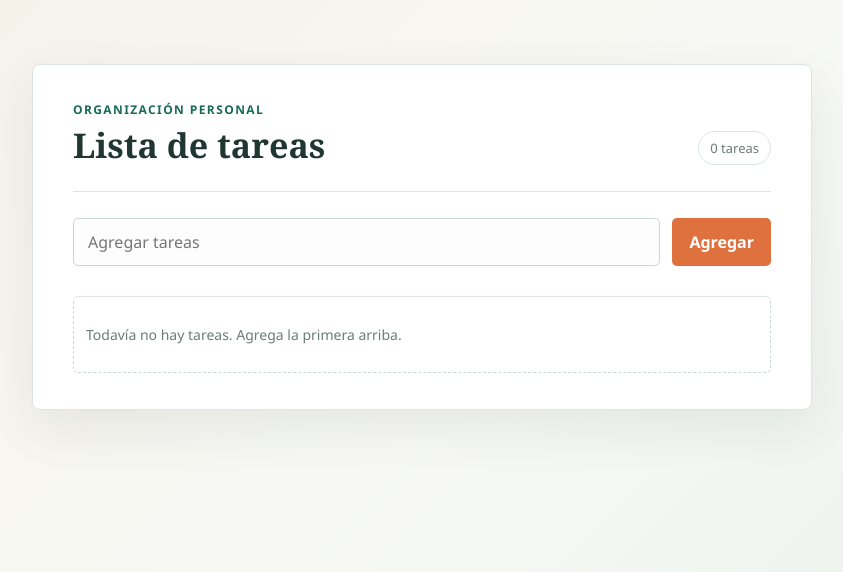
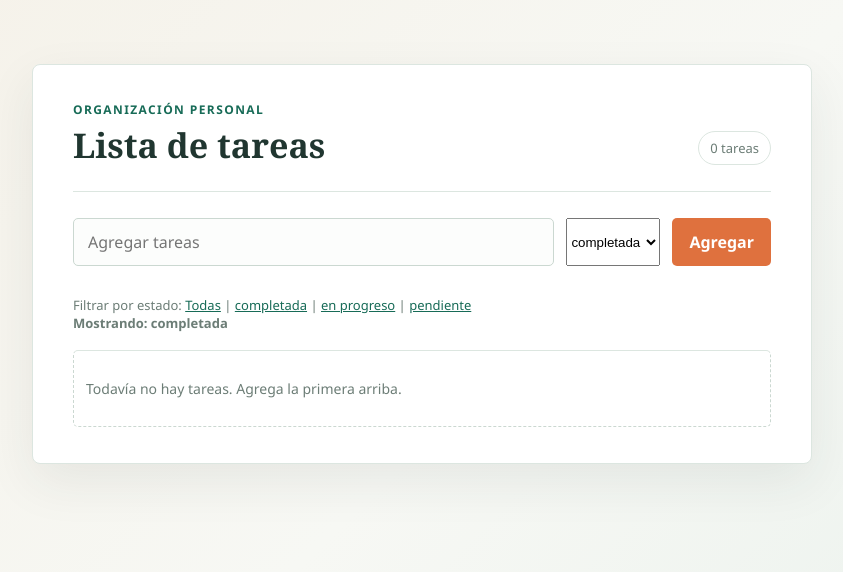
Before and after one commit to Stevensgm/mini-proyecto-tareas, a Flask app: page /?estado=completada in a window 1280 px wide. Shown: the top 572 px of the page, without its empty margins (218-1061 px from the left). Run offline with Flask 3, Linux system fonts and the light colour scheme; data that the repository does not hold is empty; some libraries are stand-ins or nearby versions.

Commit message:
Agrega filtro de tareas por estado (endpoint, logica y pruebas unitarias)

```diff
--- a/app.py
+++ b/app.py
@@ -10,6 +10,27 @@ DB_HOST = os.environ.get("DB_HOST", "db")
 DB_NAME = os.environ.get("DB_NAME", "tareas_db")
 DB_USER = os.environ.get("DB_USER", "tareas_user")
 DB_PASSWORD = os.environ.get("DB_PASSWORD", "tareas_pass")
+
+# Estados válidos que puede tener una tarea.
+ESTADOS_VALIDOS = {"pendiente", "en_progreso", "completada"}
+ESTADO_POR_DEFECTO = "pendiente"
+
+
+def filtrar_tareas_por_estado(tareas, estado):
+    """Filtra una lista de tareas por su estado.
+
+    Es una función pura (no toca la base de datos ni Flask), para poder
+    probarla de forma aislada con una prueba unitaria.
+
+    - Si 'estado' es None, cadena vacía o no es uno de los
+      ESTADOS_VALIDOS, se devuelve la lista completa sin filtrar
+      (equivale a "mostrar todas").
+    - Si 'estado' es válido, se devuelven solo las tareas cuyo campo
+      'estado' coincide exactamente.
+    """
+    if not estado or estado not in ESTADOS_VALIDOS:
+        return list(tareas)
+    return [tarea for tarea in tareas if tarea["estado"] == estado]
 
 
 def get_connection():
@@ -32,23 +53,61 @@ def get_connection():
 
 @app.route("/")
 def index():
+    estado = request.args.get("estado")
+
     conn = get_connection()
     cur = conn.cursor()
-    cur.execute("SELECT id, tarea FROM tareas ORDER BY id")
+    cur.execute("SELECT id, tarea, estado FROM tareas ORDER BY id")
     tareas = cur.fetchall()
     cur.close()
     conn.close()
-    return render_template("index.html", tareas=tareas)
+
+    tareas_filtradas = filtrar_tareas_por_estado(tareas, estado)
+    return render_template(
+        "index.html",
+        tareas=tareas_filtradas,
+        estado_actual=estado,
+        estados_validos=sorted(ESTADOS_VALIDOS),
+    )
+
+
+@app.route("/api/tareas")
+def api_tareas():
+    """Endpoint de la funcionalidad 'Filtro por estado'.
+
+    GET /api/tareas            -> todas las tareas, en JSON.
+    GET /api/tareas?estado=X   -> solo las tareas con estado == X.
+    """
+    estado = request.args.get("estado")
+
+    conn = get_connection()
+    cur = conn.cursor()
+    cur.execute("SELECT id, tarea, estado FROM tareas ORDER BY id")
+    tareas = cur.fetchall()
+    cur.close()
+    conn.close()
+
+    tareas_filtradas = filtrar_tareas_por_estado(tareas, estado)
+    return {
+        "estado_filtro": estado if estado in ESTADOS_VALIDOS else None,
+        "total": len(tareas_filtradas),
+        "tareas": [dict(t) for t in tareas_filtradas],
+    }
 
 
 @app.route("/crear", methods=["POST"])
 def crear():
     tarea = request.form["tarea"].strip()
+    estado = request.form.get("estado", ESTADO_POR_DEFECTO)
+    if estado not in ESTADOS_VALIDOS:
+        estado = ESTADO_POR_DEFECTO
 
     if tarea:
         conn = get_connection()
         cur = conn.cursor()
-        cur.execute("INSERT INTO tareas (tarea) VALUES (%s)", (tarea,))
+        cur.execute(
+            "INSERT INTO tareas (tarea, estado) VALUES (%s, %s)", (tarea, estado)
+        )
         conn.commit()
         cur.close()
         conn.close()
@@ -63,14 +122,20 @@ def editar(id):
 
     if request.method == "POST":
         tarea = request.form["tarea"].strip()
+        estado = request.form.get("estado", ESTADO_POR_DEFECTO)
+        if estado not in ESTADOS_VALIDOS:
+            estado = ESTADO_POR_DEFECTO
         if tarea:
-            cur.execute("UPDATE tareas SET tarea = %s WHERE id = %s", (tarea, id))
+            cur.execute(
+                "UPDATE tareas SET tarea = %s, estado = %s WHERE id = %s",
+                (tarea, estado, id),
+            )
             conn.commit()
         cur.close()
         conn.close()
         return redirect("/")
 
-    cur.execute("SELECT id, tarea FROM tareas WHERE id = %s", (id,))
+    cur.execute("SELECT id, tarea, estado FROM tareas WHERE id = %s", (id,))
     fila = cur.fetchone()
     cur.close()
     conn.close()
@@ -78,7 +143,13 @@ def editar(id):
     if fila is None:
         return redirect("/")
 
-    return render_template("editar.html", id=fila["id"], tarea=fila["tarea"])
+    return render_template(
+        "editar.html",
+        id=fila["id"],
+        tarea=fila["tarea"],
+        estado=fila["estado"],
+        estados_validos=sorted(ESTADOS_VALIDOS),
+    )
 
 
 @app.route("/eliminar/<int:id>")
--- a/templates/index.html
+++ b/templates/index.html
@@ -195,6 +195,26 @@
             background: #fbf1f0;
         }
 
+        .filtro-estado {
+            margin-bottom: 18px;
+            color: var(--muted);
+            font-size: 13px;
+        }
+
+        .filtro-estado a {
+            color: var(--green);
+        }
+
+        .etiqueta-estado {
+            flex: 0 0 auto;
+            padding: 3px 9px;
+            border-radius: 999px;
+            background: #eef3f0;
+            color: var(--muted);
+            font-size: 12px;
+            text-transform: capitalize;
+        }
+
         .vacio {
             padding: 28px 12px;
             border: 1px dashed #cbd8d1;
@@ -260,13 +280,30 @@
 
     <form class="formulario-nueva" action="/crear" method="POST">
         <input type="text" name="tarea" placeholder="Agregar tareas" aria-label="Nueva tarea" required>
+        <select name="estado" aria-label="Estado de la tarea">
+            {% for opcion in estados_validos %}
+            <option value="{{ opcion }}">{{ opcion.replace('_', ' ') }}</option>
+            {% endfor %}
+        </select>
         <button type="submit">Agregar</button>
     </form>
+
+    <p class="filtro-estado">
+        Filtrar por estado:
+        <a href="/">Todas</a>
+        {% for opcion in estados_validos %}
+        | <a href="/?estado={{ opcion }}">{{ opcion.replace('_', ' ') }}</a>
+        {% endfor %}
+        {% if estado_actual %}
+        <br><strong>Mostrando: {{ estado_actual.replace('_', ' ') }}</strong>
+        {% endif %}
+    </p>
 
     <ul>
         {% for tarea in tareas %}
         <li>
             <span class="texto-tarea">{{ tarea.tarea }}</span>
+            <span class="etiqueta-estado">{{ tarea.estado.replace('_', ' ') }}</span>
             <div class="acciones">
                 <a class="editar-link" href="/editar/{{ tarea.id }}" target="_blank" rel="noopener">Modificar</a>
                 <a class="eliminar" href="/eliminar/{{ tarea.id }}">Eliminar</a>
```
Also changed, not shown: db/init.sql (+9 -2 lines), templates/editar.html (+13 -2 lines), tests/conftest.py (+9 -6 lines), tests/test_filtro_estado.py (added, +63 -0 lines).
